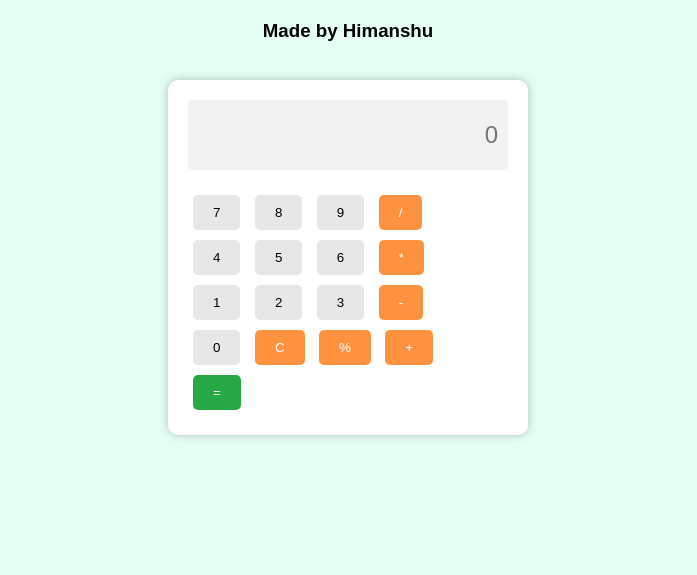
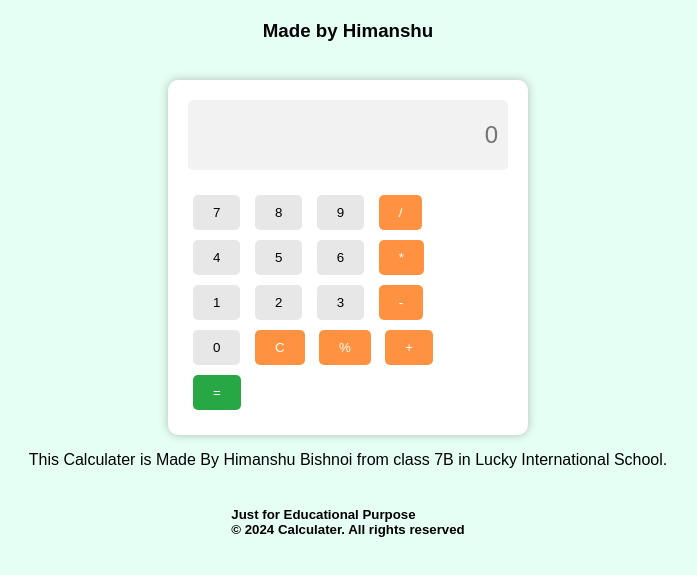
Before and after one commit to HimHacks/Calculater, a plain HTML site: page index.html in a window 1280 px wide. Shown: the part 79-654 px from the top of the page, without its empty margins (292-989 px from the left). Drawn offline with Linux system fonts and the light colour scheme.

Commit message:
Update index.html

```diff
--- a/index.html
+++ b/index.html
@@ -130,5 +130,9 @@ function clearScreen() {
       <button class="button equals-button" onclick="calculate()">=</button>
     </div>
   </div>
+  <p>This Calculater is Made By Himanshu Bishnoi from class 7B in Lucky International School.</p>
+  <h5>Just for Educational Purpose<br>
+  &copy 2024 Calculater. All rights reserved</h5>
+
 </body>
 </html>
```
